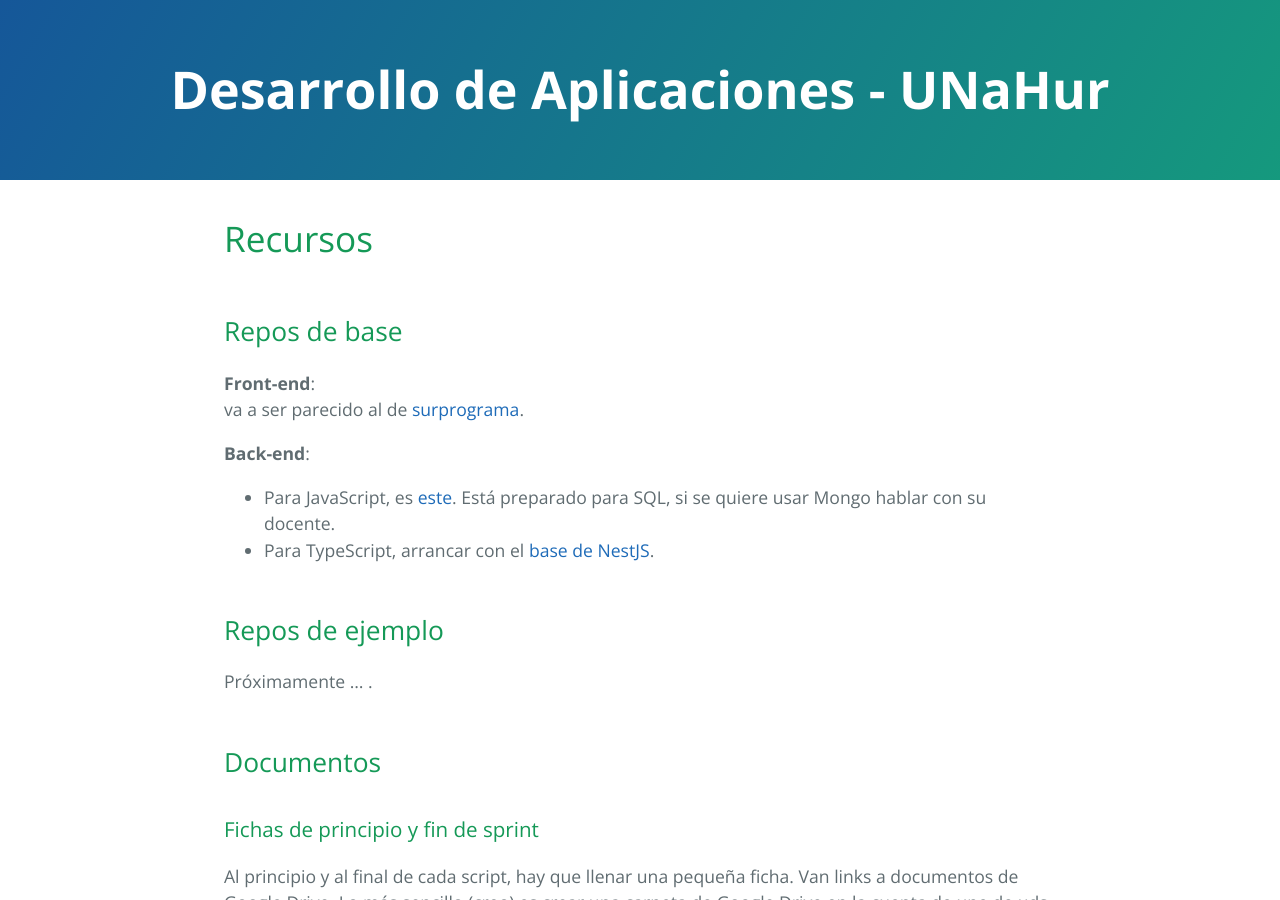
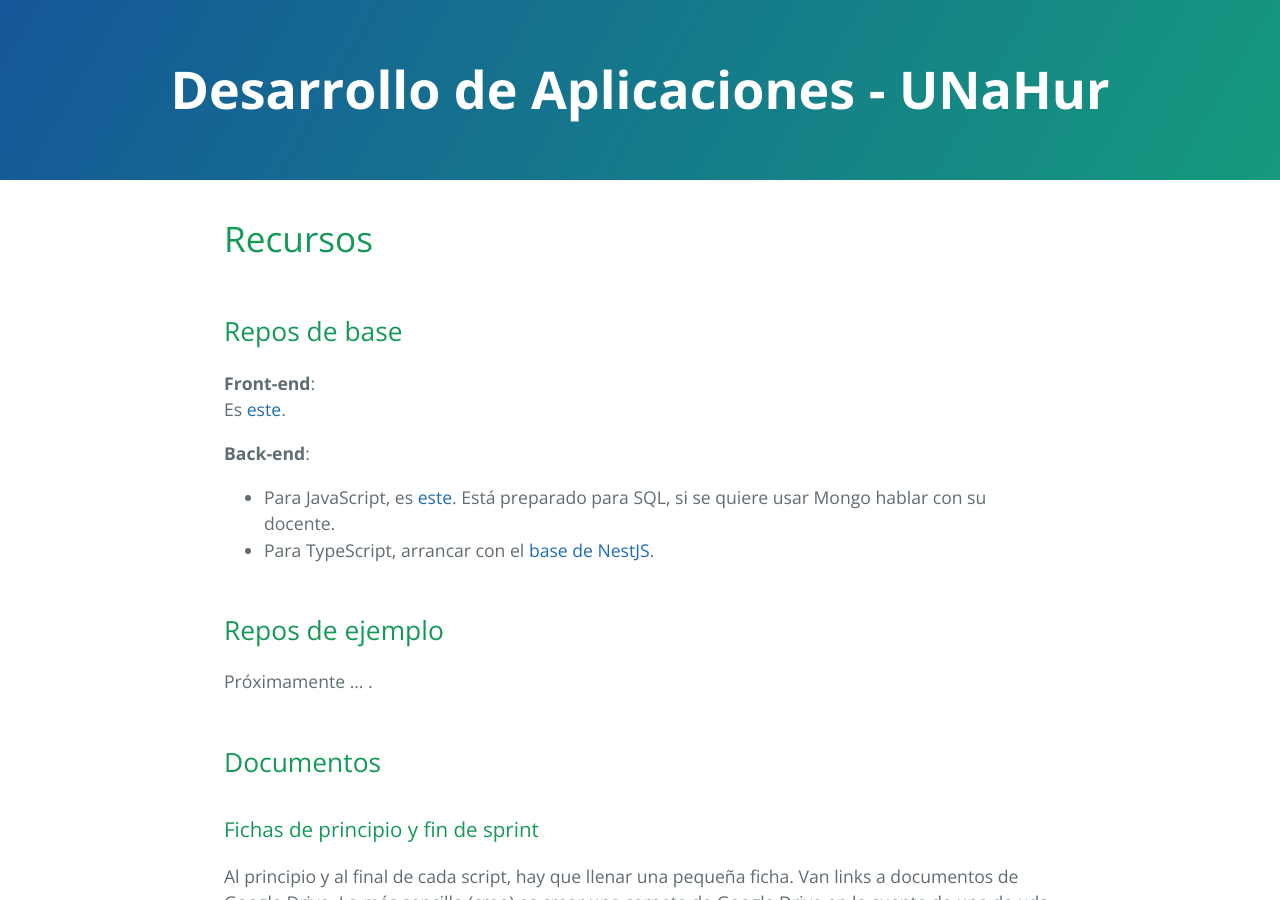
Before and after one commit to unahur-desapp/unahur-desapp-site, a Jekyll site: the page built from recursos/recursos-index.md, in a window 1280 px wide and 900 px high. Built offline with Jekyll 4.4.1, drawn with Linux system fonts in a browser that asks for light colours; our own code applies the rules of GitHub Pages for plain Markdown files.

Commit message:
link al repo semilla de frontend

```diff
--- a/recursos/recursos-index.md
+++ b/recursos/recursos-index.md
@@ -7,7 +7,7 @@ layout: default
 ## Repos de base
 
 **Front-end**:
-va a ser parecido al de [surprograma](https://github.com/surprograma/react-recoil-app-seed).
+Es [este](https://github.com/unahur-desapp/react-recoil-app-seed).
 
 **Back-end**:
 - Para JavaScript, es [este](https://github.com/unahur-desapp/nodejs-api-seed). Está preparado para SQL, si se quiere usar Mongo hablar con su docente.
```
